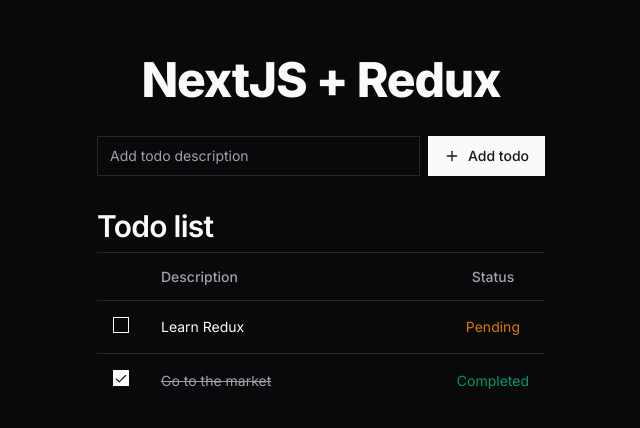
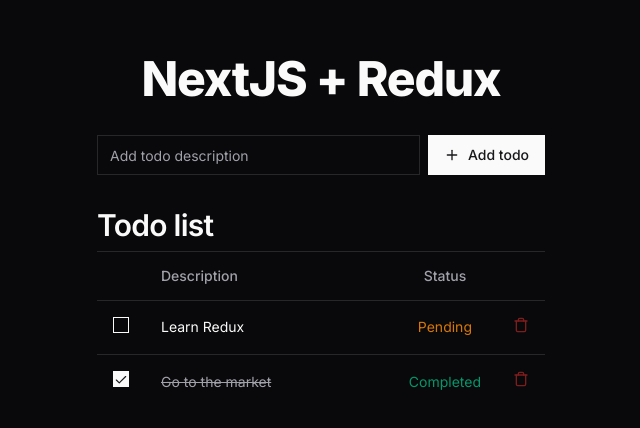
Before and after one commit to gildembergleite/next-redux, a Next.js app: page / in a window 1280 px wide. Shown: the part 168-596 px from the top of the page, without its empty margins (319-959 px from the left). Built offline with nearby package versions, Linux system fonts and the light colour scheme.

Commit message:
feat: created remove reducer in todoSlice

```diff
--- a/src/components/todo-list-table.tsx
+++ b/src/components/todo-list-table.tsx
@@ -8,11 +8,19 @@
   TableHeader,
   TableRow,
 } from '@/components/ui/table'
-import { useAppSelector } from '@/store'
+import { remove, useAppSelector } from '@/store'
+import { TrashIcon } from 'lucide-react'
+import { useDispatch } from 'react-redux'
+import { Button } from './ui/button'
 import { Checkbox } from './ui/checkbox'
 
 export function TodoListTable() {
   const todos = useAppSelector((store) => store.todo)
+  const dispatch = useDispatch()
+
+  function deleteTodo(id: number) {
+    dispatch(remove({ id }))
+  }
 
   return (
     <Table>
@@ -21,6 +29,7 @@
           <TableHead className="min-w-12" />
           <TableHead className="w-full text-left">Description</TableHead>
           <TableHead className="text-center">Status</TableHead>
+          <TableHead className="min-w-12" />
         </TableRow>
       </TableHeader>
       <TableBody>
@@ -43,6 +52,16 @@
             >
               {todo.completed ? 'Completed' : 'Pending'}
             </TableCell>
+            <TableCell>
+              <Button
+                size={'icon'}
+                variant={'link'}
+                onClick={() => deleteTodo(todo.id)}
+                className="w-min h-min p-0"
+              >
+                <TrashIcon className="w-4 h-4 text-destructive" />
+              </Button>
+            </TableCell>
           </TableRow>
         ))}
       </TableBody>
--- a/src/store/index.ts
+++ b/src/store/index.ts
@@ -23,6 +23,10 @@
         completed: false,
       })
     },
+    remove: (state, action) => {
+      state = state.filter((todo) => todo.id !== action.payload.id)
+      return state
+    },
   },
 })
 
@@ -32,7 +36,7 @@
   },
 })
 
-export const { add } = todoSlice.actions
+export const { add, remove } = todoSlice.actions
 
 export type RootState = ReturnType<typeof store.getState>
 export const useAppSelector: TypedUseSelectorHook<RootState> = useSelector
```
